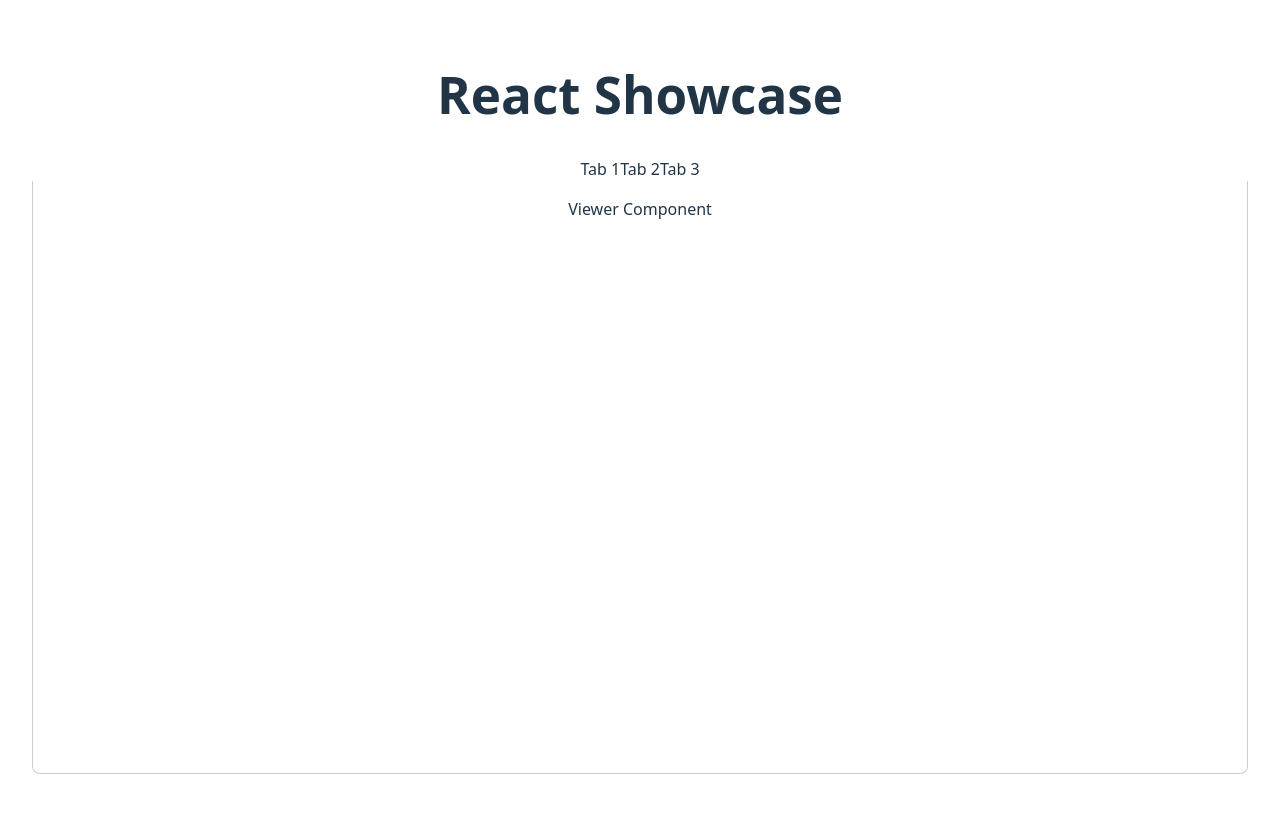
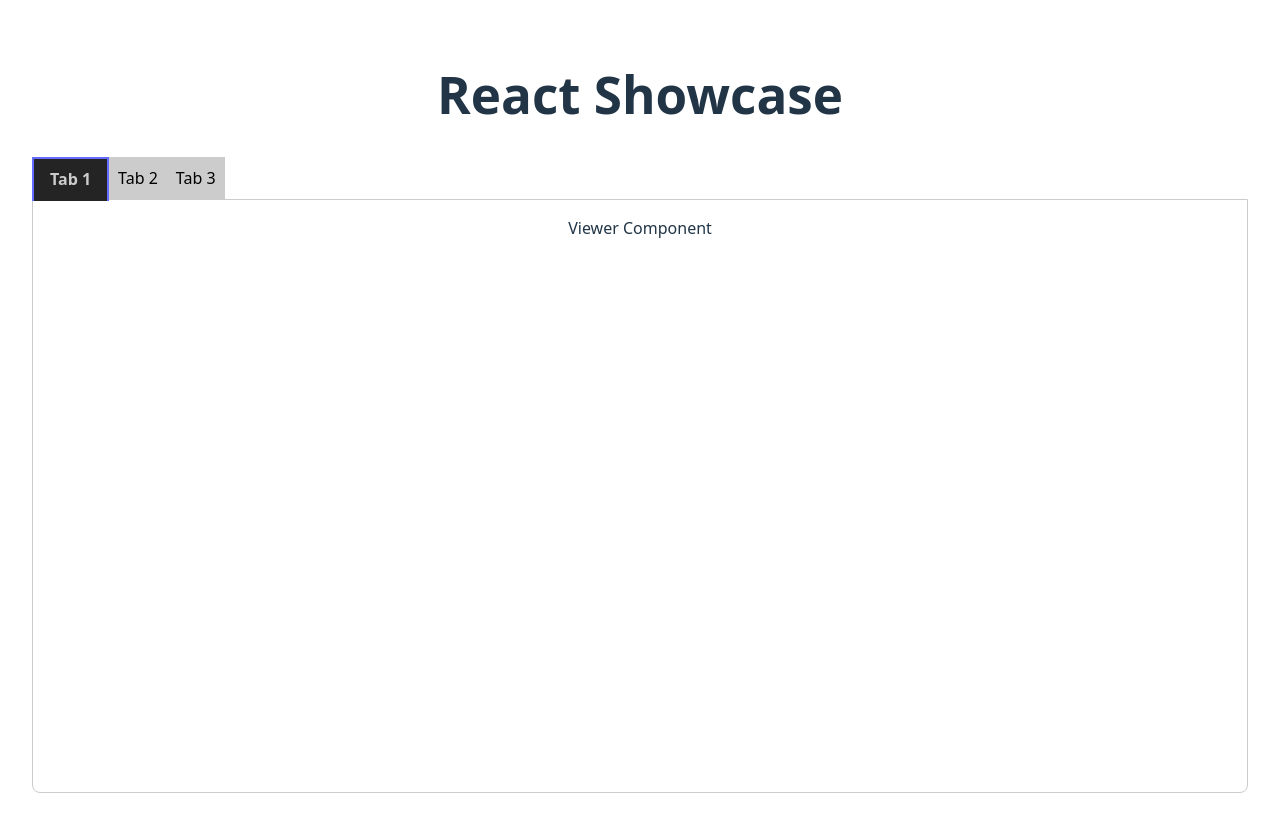
Before and after one commit to waker-btn/react-showcase, a React (Vite) app: page / in a window 1280 px wide. Shown: the top 832 px of the page. Built offline with nearby package versions, Linux system fonts and the light colour scheme.

Commit message:
CSS for Tabs and Viewer components

```diff
--- /dev/null
+++ b/src/components/Tabs/Tab.module.css
@@ -0,0 +1,19 @@
+.tab {
+  border: 1px solid transparent;
+  padding: 0.5rem;
+  cursor: pointer;
+  background-color: #ccc;
+  color: black;
+}
+
+.tab--selected {
+  color: #ccc;
+  background-color: #242424;
+  border: 2px solid #646cff;
+  border-bottom: none;
+  font-weight: 600;
+  padding: 0.5rem 1rem;
+  position: relative;
+  margin-bottom: -2px;
+  z-index: 10;
+}
--- a/src/components/Tabs/Tab.tsx
+++ b/src/components/Tabs/Tab.tsx
@@ -1,9 +1,20 @@
+import styles from '@/components/Tabs/Tab.module.css'
+
 interface TabProps {
   label: string
+  isActive?: boolean
+  onClick: () => void
 }
 
-function Tab({ label }: TabProps) {
-  return <>{label}</>
+function Tab({ label, isActive, onClick }: TabProps) {
+  return (
+    <div
+      className={isActive ? styles['tab--selected'] : styles.tab}
+      onClick={onClick}
+    >
+      {label}
+    </div>
+  )
 }
 
 export default Tab
--- /dev/null
+++ b/src/components/Tabs/Tabs.module.css
@@ -0,0 +1,3 @@
+.tabs {
+  display: flex;
+}
--- a/src/components/Tabs/Tabs.tsx
+++ b/src/components/Tabs/Tabs.tsx
@@ -1,14 +1,23 @@
 import Tab from '@/components/Tabs/Tab'
+import { useState } from 'react'
+import styles from '@/components/Tabs/Tabs.module.css'
 
 const tabLabels: string[] = ['Tab 1', 'Tab 2', 'Tab 3']
 
 function Tabs() {
+  const [activeTab, setActiveTab] = useState<string>(tabLabels[0])
+
   return (
-    <>
+    <div className={styles.tabs}>
       {tabLabels.map((label) => (
-        <Tab key={label} label={label} />
+        <Tab
+          key={label}
+          label={label}
+          isActive={label === activeTab}
+          onClick={() => setActiveTab(label)}
+        />
       ))}
-    </>
+    </div>
   )
 }
 
--- a/src/components/Viewer/Viewer.module.css
+++ b/src/components/Viewer/Viewer.module.css
@@ -1,6 +1,5 @@
 .viewer {
   border: 1px solid #ccc;
-  border-top: none;
   border-radius: 0 0 8px 8px;
   padding: 16px;
   height: 70vh;
```
